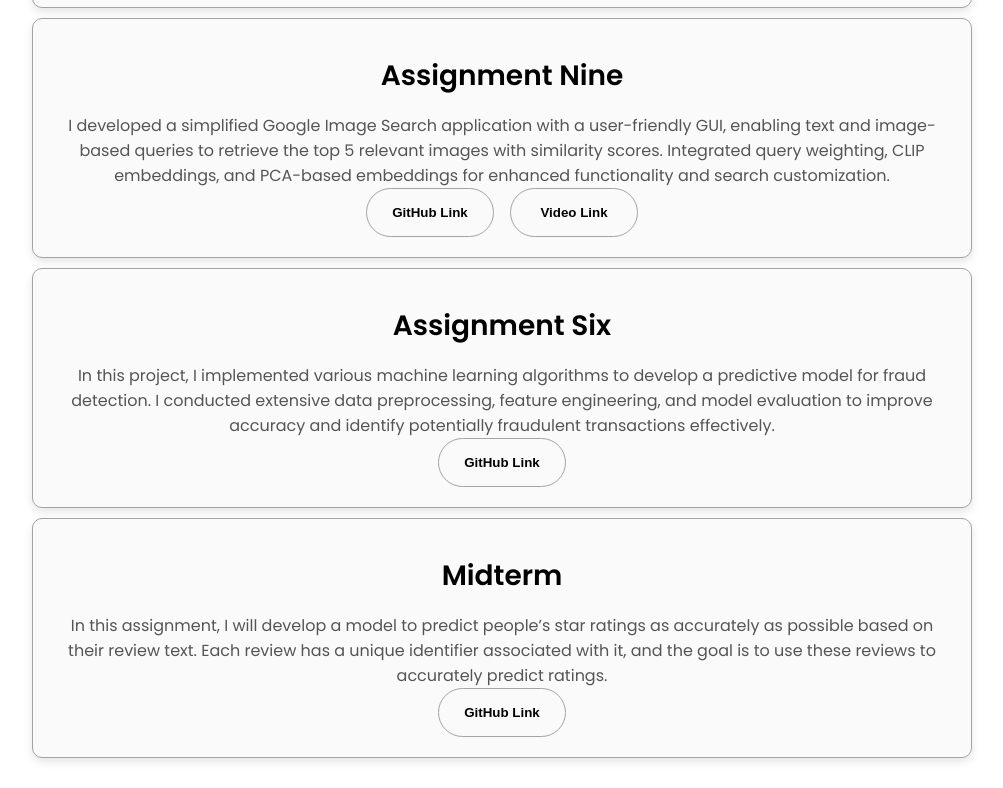
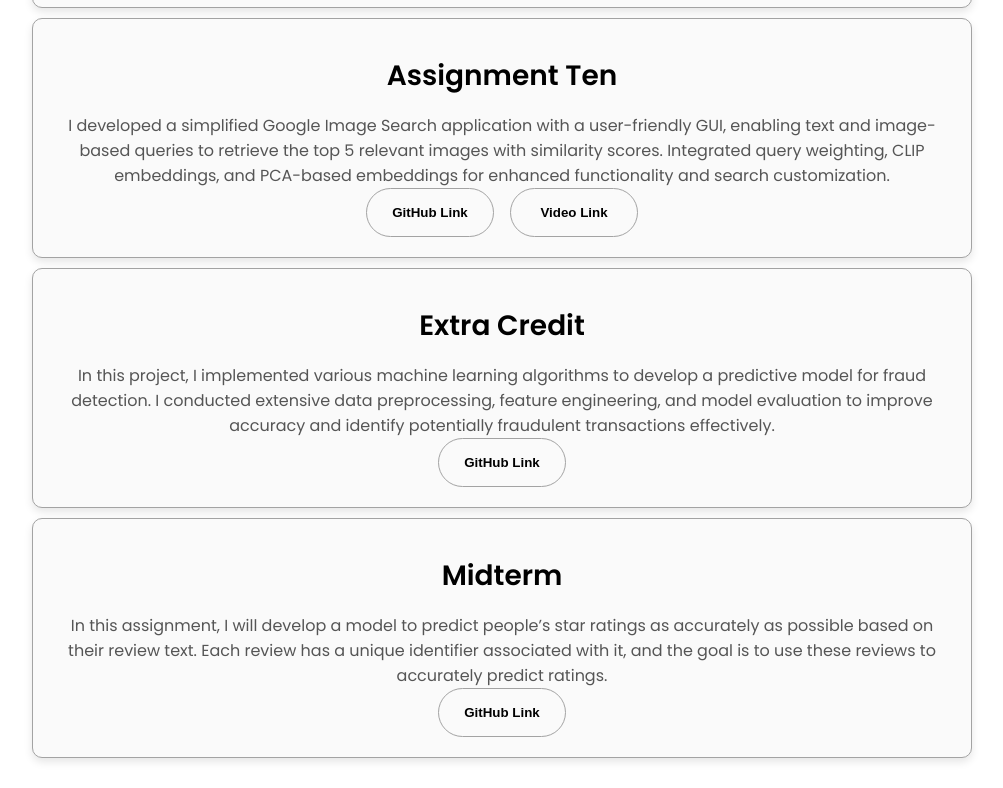
Before and after one commit to nupurdivekar/nupurdivekar.github.io, a plain HTML site: page assignments.html in a window 1280 px wide. Shown: the part 2114-2902 px from the top of the page, without its empty margins (138-1141 px from the left). Drawn offline with Linux system fonts and the light colour scheme.

Commit message:
Update assignments.html

```diff
--- a/assignments.html
+++ b/assignments.html
@@ -154,13 +154,13 @@ Video Link
 </div>
 <!-- Assignment Ten -->
 <div class="details-container color-container">
-  <h2 class="experience-sub-title project-title">Assignment Nine</h2>
+  <h2 class="experience-sub-title project-title">Assignment Ten</h2>
   <p> I developed a simplified Google Image Search application with a user-friendly GUI, enabling text and image-based queries to retrieve the top 5 relevant images with similarity scores. Integrated query weighting, CLIP embeddings, and PCA-based embeddings for enhanced functionality and search customization. </p>
   <div class="btn-container">
     <button class="btn btn-color-2 project-btn" onclick="location.href='https://github.com/nupurdivekar/ndivekar-assignment-10.git'">
       GitHub Link
     </button>
-    <button class="btn btn-color-2 project-btn" onclick="location.href='hhttps://youtu.be/DcXjHQXZ-e0'">
+    <button class="btn btn-color-2 project-btn" onclick="location.href='https://youtu.be/DcXjHQXZ-e0'">
 Video Link
 </button>
   </div>
@@ -169,7 +169,7 @@ Video Link
 </div>
 <!-- Extra Credit -->
 <div class="details-container color-container">
-  <h2 class="experience-sub-title project-title">Assignment Six</h2>
+  <h2 class="experience-sub-title project-title">Extra Credit</h2>
   <p> In this project, I implemented various machine learning algorithms to develop a predictive model for fraud detection. I conducted extensive data preprocessing, feature engineering, and model evaluation to improve accuracy and identify potentially fraudulent transactions effectively. </p>
   <div class="btn-container">
     <button class="btn btn-color-2 project-btn" onclick="location.href='https://github.com/nupurdivekar/cs506-extra-credit .git'">
```
